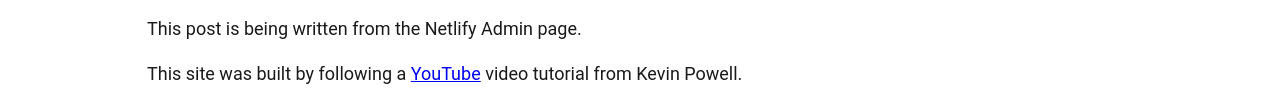
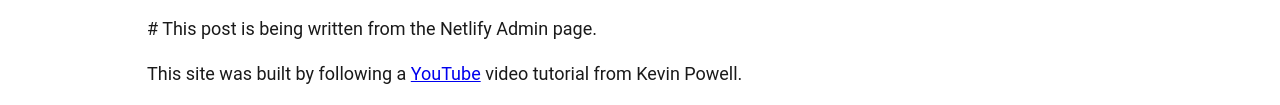
Before and after one commit to rosskinney/JamStack, an Eleventy site: page src/blog/2021-07-17-my-first-post-using-the-netlify-cms.md in a window 1280 px wide. Shown: the part 381-486 px from the top of the page. Built offline with nearby package versions, Linux system fonts and the light colour scheme; Eleventy itself is replaced by a stand-in of ours; files that its build step writes are made by us from their sources.

Commit message:
Update Blog “2021-07-17-my-first-post-using-the-netlify-cms”

```diff
--- a/src/blog/2021-07-17-my-first-post-using-the-netlify-cms.md
+++ b/src/blog/2021-07-17-my-first-post-using-the-netlify-cms.md
@@ -8,6 +8,6 @@ tags:
 image: /assets/blog/netlify.jpeg
 imageAlt: Netlify, Build and Deploy Websites
 ---
-This post is being written from the Netlify Admin page.
+\# This post is being written from the Netlify Admin page.
 
 This site was built by following a [YouTube](https://www.youtube.com/watch?v=4wD00RT6d-g) video tutorial from Kevin Powell.
```
